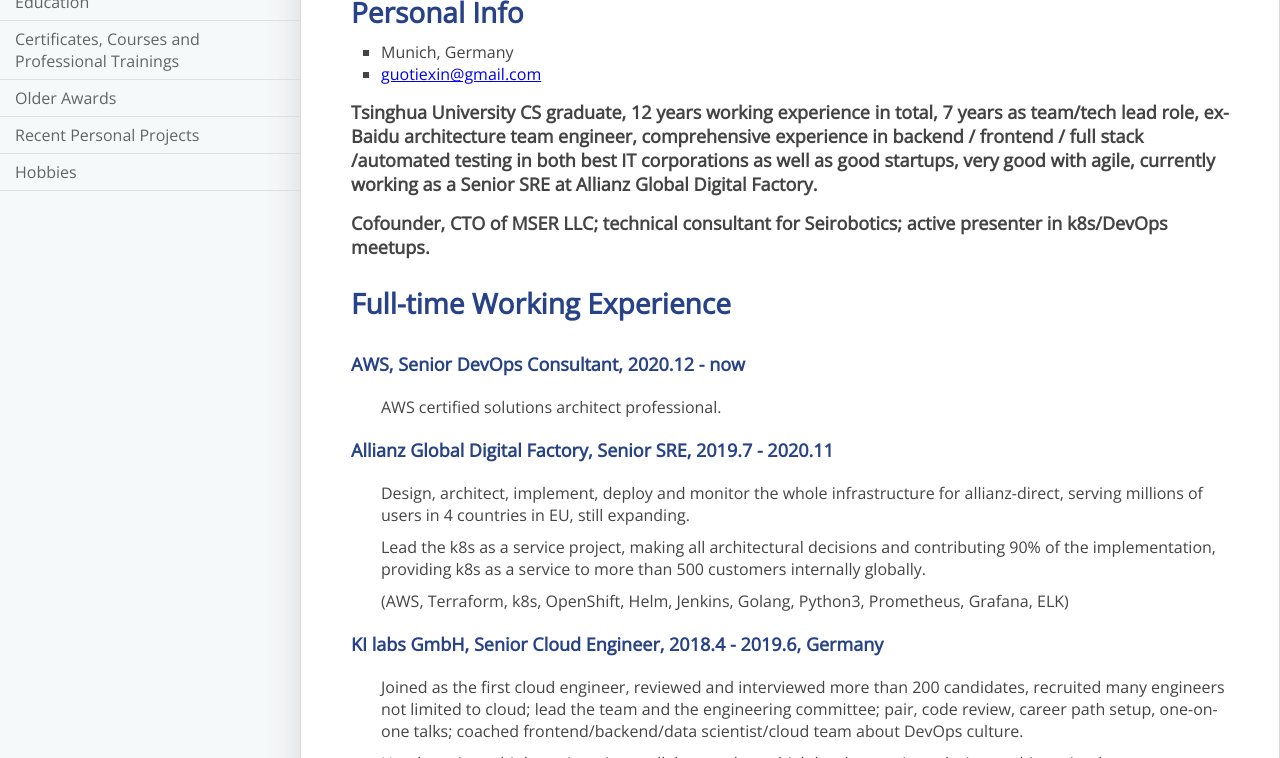
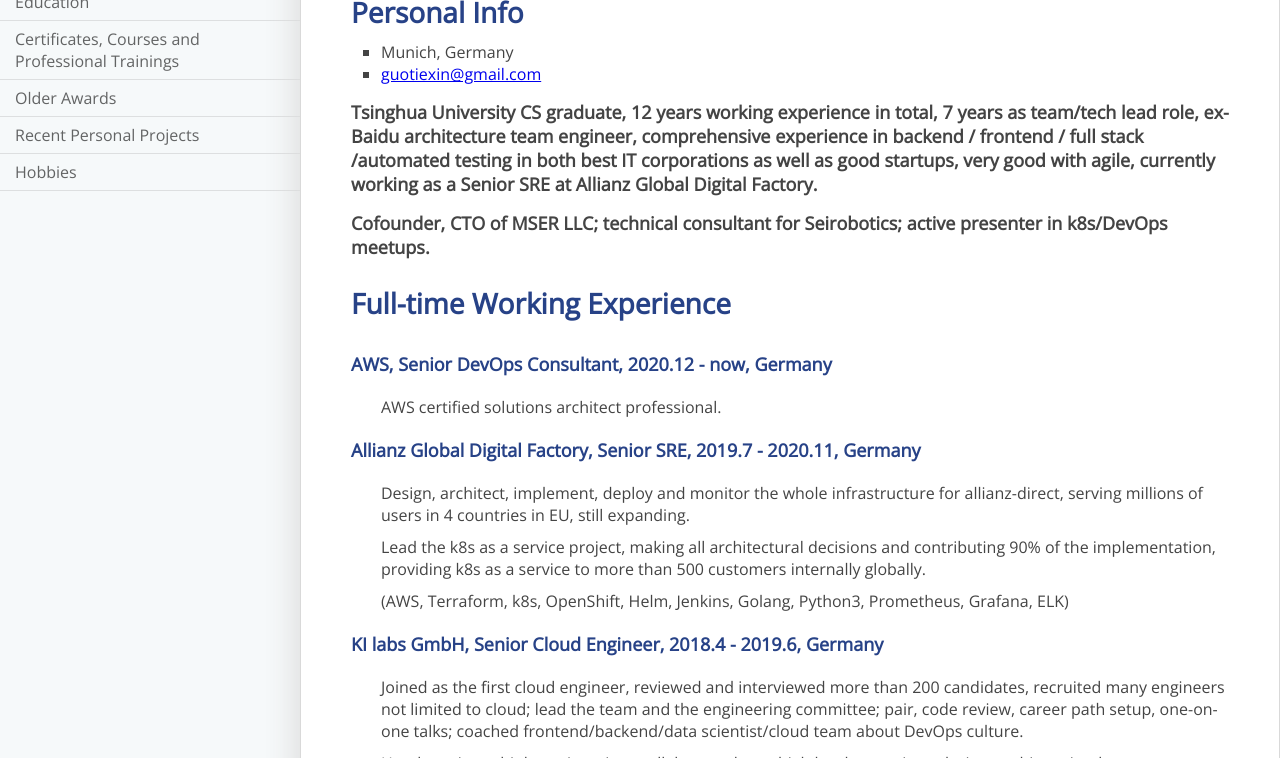
Before and after one commit to IronCore864/IronCore864, a website: page index.html in a window 1280 px wide. Shown: the part 342-1100 px from the top of the page. Drawn offline with nearby package versions, Linux system fonts and the light colour scheme.

Commit message:
Update index.html

```diff
--- a/index.html
+++ b/index.html
@@ -86,10 +86,10 @@
 
     <div class="content" id="work">
       <h1>Full-time Working Experience</h1>
-      <h2>AWS, Senior DevOps Consultant, 2020.12 - now</h2>
+      <h2>AWS, Senior DevOps Consultant, 2020.12 - now, Germany</h2>
       <p>AWS certified solutions architect professional.</p>
 
-      <h2>Allianz Global Digital Factory, Senior SRE, 2019.7 - 2020.11</h2>
+      <h2>Allianz Global Digital Factory, Senior SRE, 2019.7 - 2020.11, Germany</h2>
       <p>Design, architect, implement, deploy and monitor the whole infrastructure for allianz-direct, serving millions of users in 4 countries in EU, still expanding.</p>
       <p>Lead the k8s as a service project, making all architectural decisions and contributing 90% of the implementation, providing k8s as a service to more than 500 customers internally globally.</p>
       <p>(AWS, Terraform, k8s, OpenShift, Helm, Jenkins, Golang, Python3, Prometheus, Grafana, ELK)</p>
```
